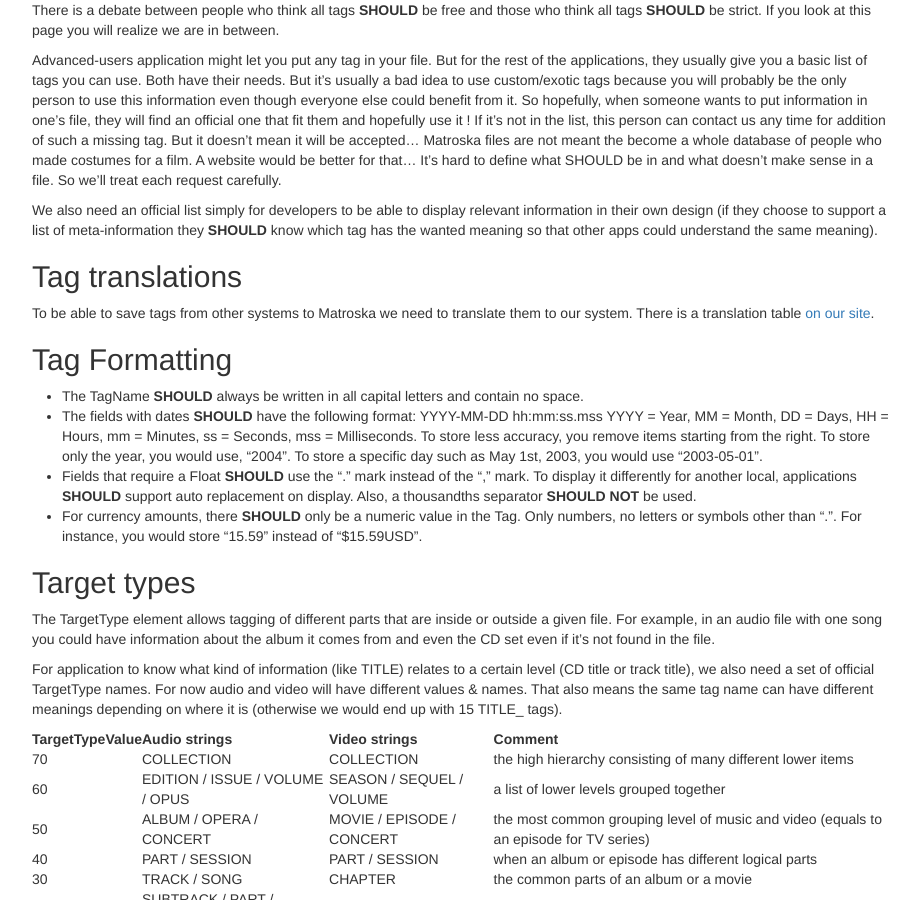
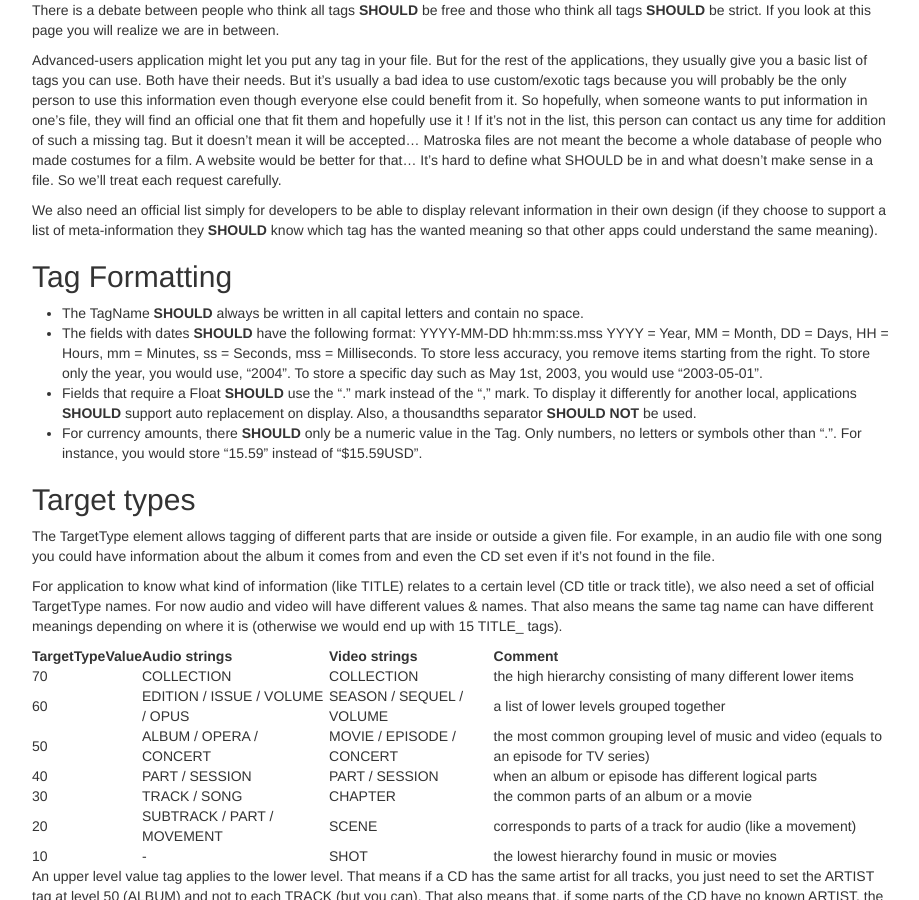
Before and after one commit to ietf-wg-cellar/matroska-specification, a Jekyll site: the page built from tagging.md, in a window 1280 px wide and 900 px high, scrolled down 555 px. Shown: the whole window, without its empty margins (273-1192 px from the left). Built offline with Jekyll 4.4.1, drawn with Linux system fonts in a browser that asks for light colours.

Commit message:
remove reference to the tag comparison/translation
it doesn't belong in this generic spec and will likely evolve over time

```diff
--- a/tagging.md
+++ b/tagging.md
@@ -43,11 +43,6 @@ be in and what doesn't make sense in a file. So we'll treat each request careful
 We also need an official list simply for developers to be able to display relevant information
 in their own design (if they choose to support a list of meta-information they **SHOULD** know
 which tag has the wanted meaning so that other apps could understand the same meaning).
-
-## Tag translations
-
-To be able to save tags from other systems to Matroska we need to translate them to
-our system. There is a translation table [on our site](othertagsystems/comparetable.html).
 
 ## Tag Formatting
 
```
